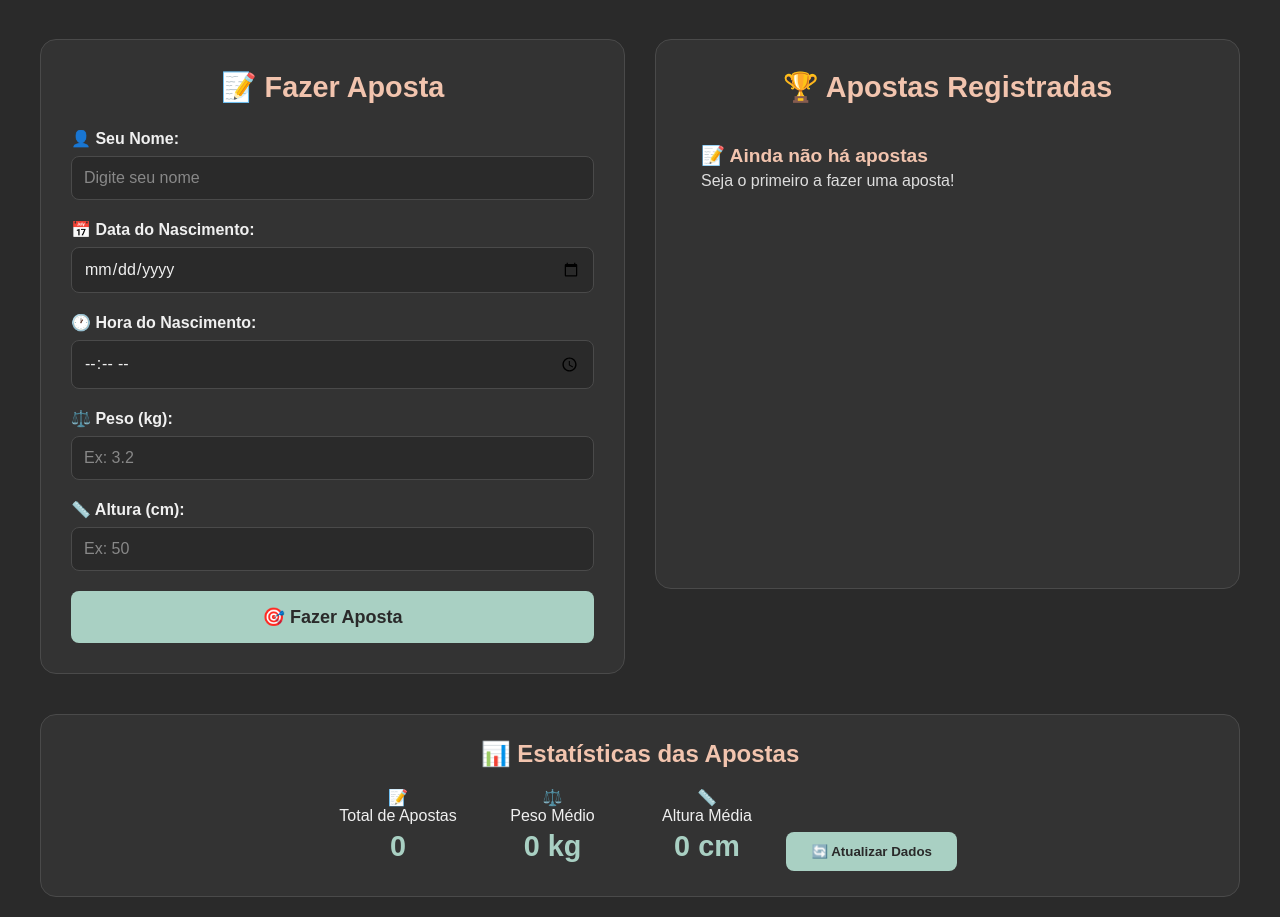
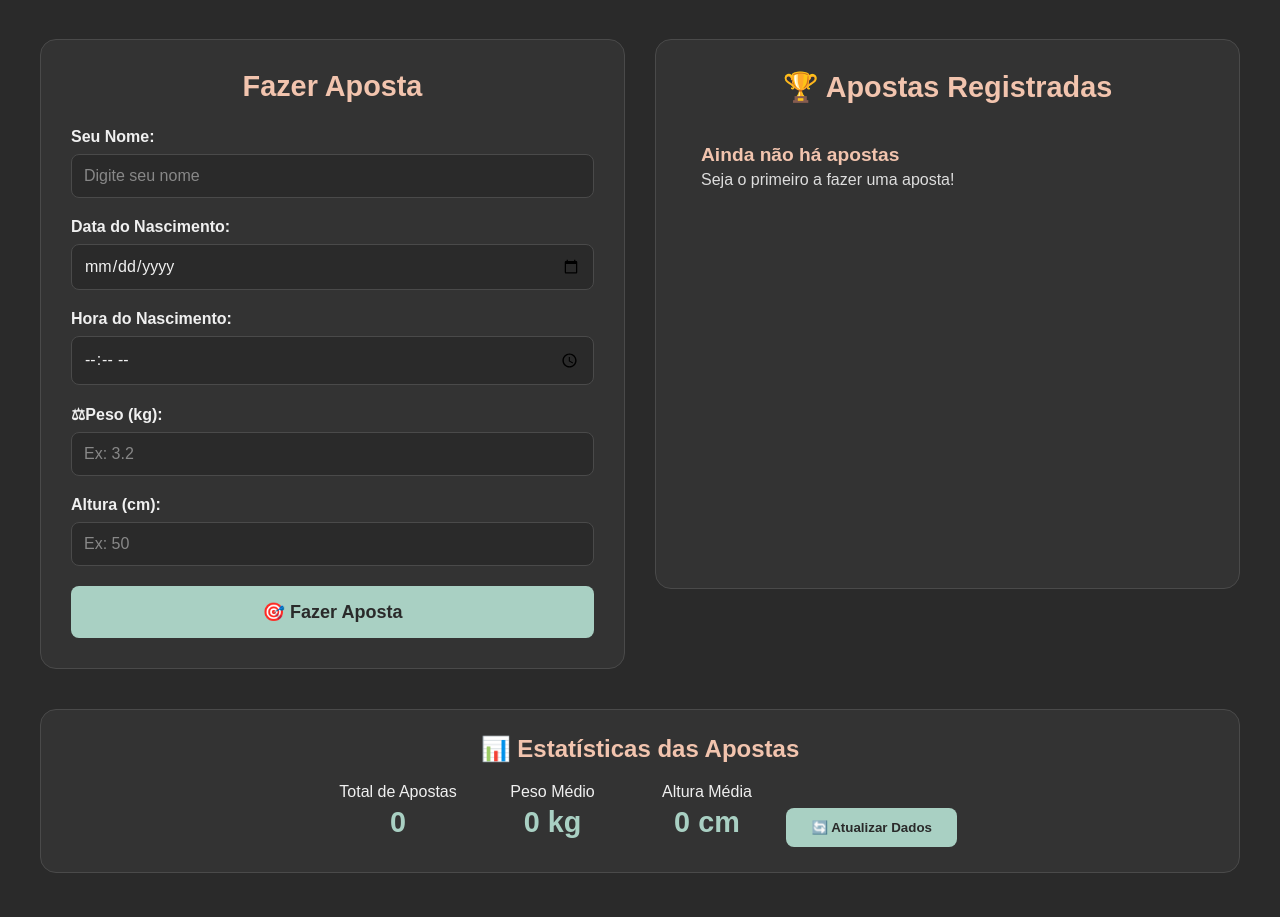
Before and after one commit to ntdyx/betbaby, a plain HTML site: page index.html in a window 1280 px wide. Shown: the part 260-1177 px from the top of the page. After the commit the page ends 1153 px from the top, so only its background shows below. Drawn offline with Linux system fonts and the light colour scheme; no server answers.

Commit message:
index.html

```diff
--- a/index.html
+++ b/index.html
@@ -15,30 +15,30 @@
 
         <div class="main-content">
             <div class="bet-form">
-                <h2>📝 Fazer Aposta</h2>
+                <h2>Fazer Aposta</h2>
                 <form id="betForm">
                     <div class="form-group">
-                        <label for="name">👤 Seu Nome:</label>
+                        <label for="name">Seu Nome:</label>
                         <input type="text" id="name" required placeholder="Digite seu nome">
                     </div>
 
                     <div class="form-group">
-                        <label for="date">📅 Data do Nascimento:</label>
+                        <label for="date">Data do Nascimento:</label>
                         <input type="date" id="date" required>
                     </div>
 
                     <div class="form-group">
-                        <label for="time">🕐 Hora do Nascimento:</label>
+                        <label for="time">Hora do Nascimento:</label>
                         <input type="time" id="time" required>
                     </div>
 
                     <div class="form-group">
-                        <label for="weight">⚖️ Peso (kg):</label>
+                        <label for="weight">⚖Peso (kg):</label>
                         <input type="number" id="weight" step="0.1" min="1" max="6" required placeholder="Ex: 3.2">
                     </div>
 
                     <div class="form-group">
-                        <label for="height">📏 Altura (cm):</label>
+                        <label for="height">Altura (cm):</label>
                         <input type="number" id="height" min="30" max="70" required placeholder="Ex: 50">
                     </div>
 
@@ -50,7 +50,7 @@
                 <h2>🏆 Apostas Registradas</h2>
                 <div id="betsList">
                     <div class="bet-item">
-                        <div class="bet-name">📝 Ainda não há apostas</div>
+                        <div class="bet-name">Ainda não há apostas</div>
                         <div class="bet-details">Seja o primeiro a fazer uma aposta!</div>
                     </div>
                 </div>
@@ -60,17 +60,14 @@
         <div class="stats">
             <h3>📊 Estatísticas das Apostas</h3>
             <div class="stat-item">
-                <span class="emoji">📝</span>
                 <div>Total de Apostas</div>
                 <div id="totalBets">0</div>
             </div>
             <div class="stat-item">
-                <span class="emoji">⚖️</span>
                 <div>Peso Médio</div>
                 <div id="avgWeight">0 kg</div>
             </div>
             <div class="stat-item">
-                <span class="emoji">📏</span>
                 <div>Altura Média</div>
                 <div id="avgHeight">0 cm</div>
             </div>
```
